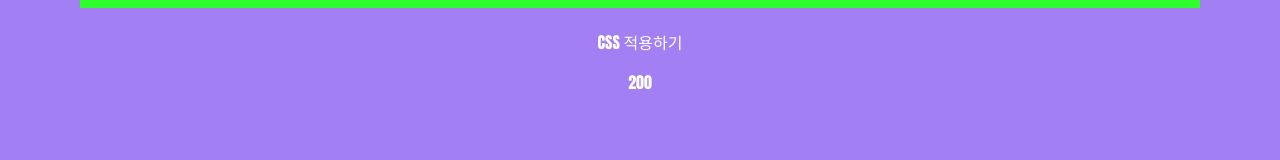
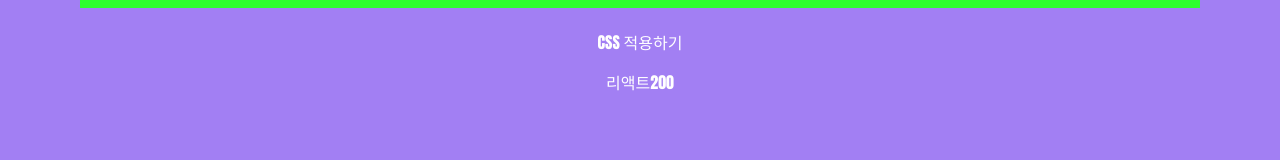
Before and after one commit to my-choe/react200, a React (Create React App) app: page / in a window 1280 px wide. Shown: the part 162-322 px from the top of the page. Built offline with nearby package versions, Linux system fonts and the light colour scheme.

Commit message:
022 props를 기본값으로 정의하기

```diff
--- a/src/App.js
+++ b/src/App.js
@@ -1,13 +1,13 @@
 import React from 'react';
 import './App.css';
-import PropsRequired from './R021_PropsRequired';
+import PropsDefault from './R022_PropsDefault';
 
 function App() {
   return (
     <div>
       <h1>Start React 200!</h1>
       <p>CSS 적용하기</p>
-      <PropsRequired ReactNumber={200}/>
+      <PropsDefault ReactNumber={200}/>
     </div>
   );
 }
--- /dev/null
+++ b/src/R022_PropsDefault.js
@@ -0,0 +1,22 @@
+import react, { Component } from 'react';
+
+class R022_PropsDefault extends Component {
+    render() {
+        let {
+            ReactString,
+            ReactNumber
+        } = this.props
+        return (
+            <div style={{padding: "0px"}}>
+                {ReactString}{ReactNumber}
+            </div>
+        )
+    }
+}
+// 기본값 할당
+R022_PropsDefault.defaultProps = {
+    ReactString: "리액트",
+    ReactNumber: 400
+}
+
+export default R022_PropsDefault;
```
